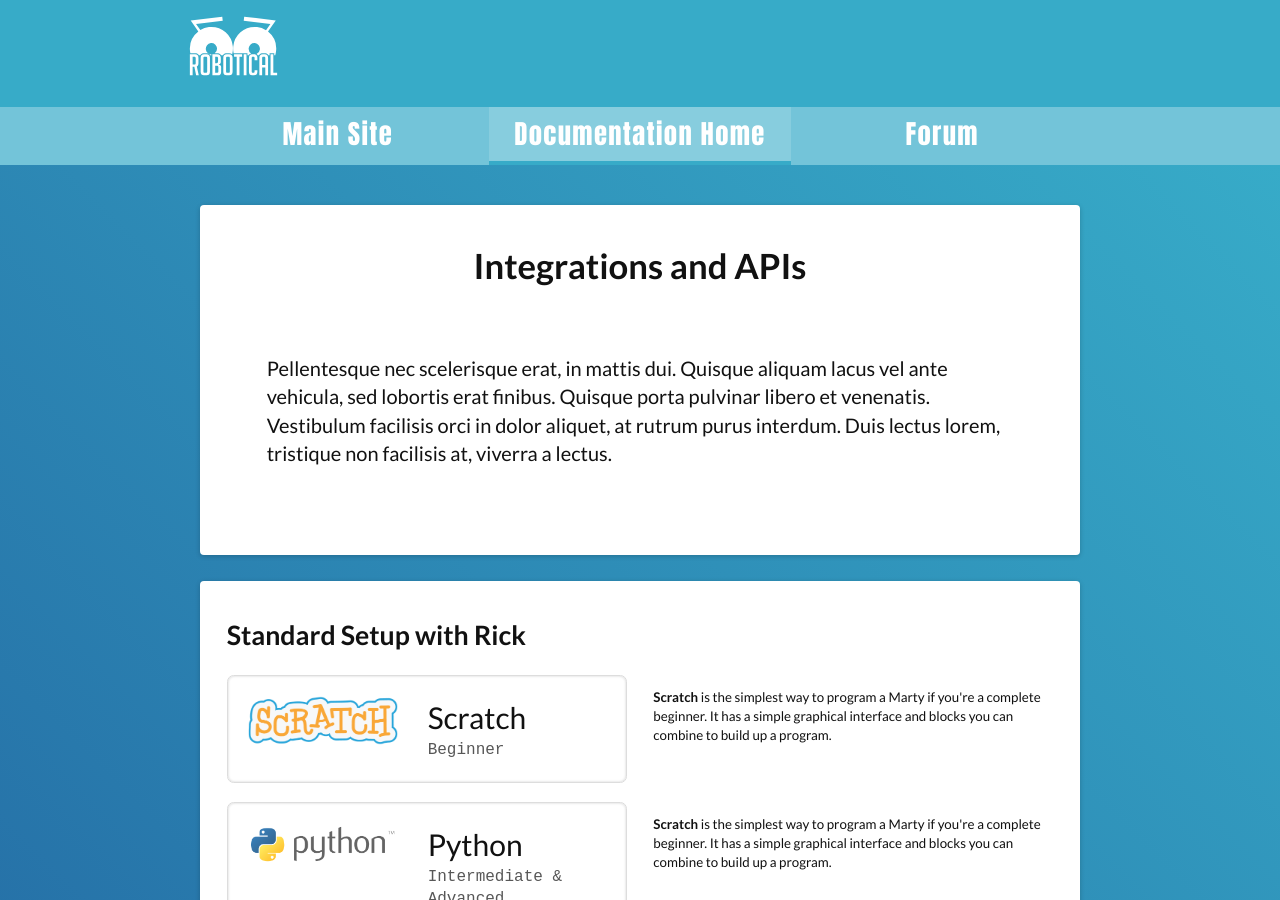
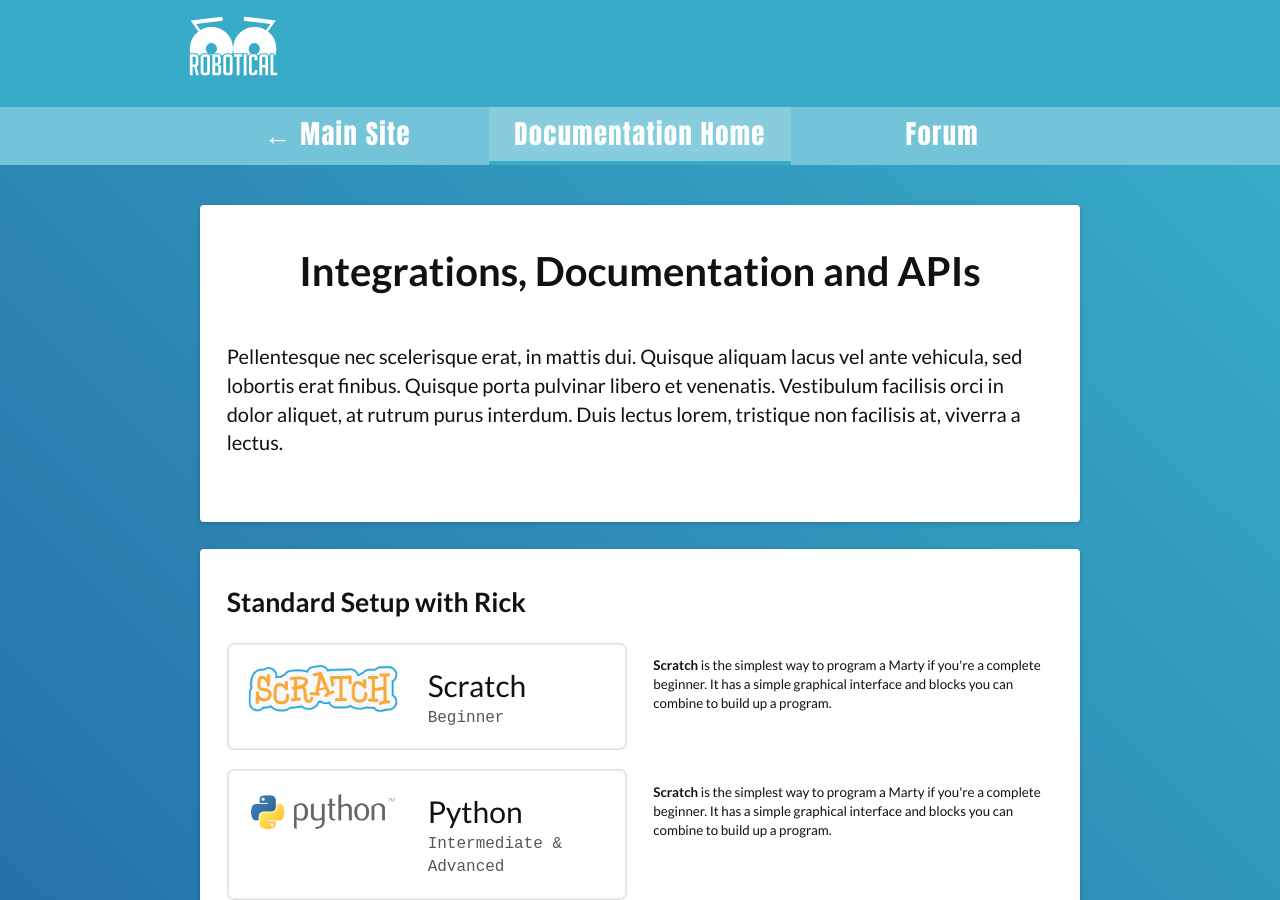
Before and after one commit to robotical/docs.robotical.io, a Jekyll site: the page built from index.html, in a window 1280 px wide and 900 px high. Built offline with Jekyll 4.4.1, drawn with Linux system fonts in a browser that asks for light colours; nearby versions of some CDN libraries; some web fonts are replaced.

Commit message:
Add documentation directories and article layout

```diff
--- a/_config.yml
+++ b/_config.yml
@@ -13,7 +13,7 @@
 url: "http://docs.robotical.io"
 
 navigation:
-  - text: 'Main Site'
+  - text: '&leftarrow; Main Site'
     url: 'https://robotical.io'
   - text: 'Documentation Home'
     url: '/'
--- a/index.html
+++ b/index.html
@@ -4,18 +4,18 @@
 ---
 
 
-
-
 <div class="bg-grad">
   <div class="container nogutter vspace">
 
     <div class="card padder">
-      <h2 class="center">
-        Integrations and APIs
-      </h2>
-      <p class="padder bigger">
+      <h1 class="center">
+        Integrations, Documentation and APIs
+      </h1>
+      <br>
+      <p class="bigger">
         Pellentesque nec scelerisque erat, in mattis dui. Quisque aliquam lacus vel ante vehicula, sed lobortis erat finibus. Quisque porta pulvinar libero et venenatis. Vestibulum facilisis orci in dolor aliquet, at rutrum purus interdum. Duis lectus lorem, tristique non facilisis at, viverra a lectus.
       </p>
+      <br>
     </div>
 
 
@@ -280,9 +280,11 @@
       <h2 class="center">
         Hardware
       </h2>
-      <p class="padder bigger">
+      <br>
+      <p class="bigger">
         Pellentesque nec scelerisque erat, in mattis dui. Quisque aliquam lacus vel ante vehicula, sed lobortis erat finibus. Quisque porta pulvinar libero et venenatis. Vestibulum facilisis orci in dolor aliquet, at rutrum purus interdum. Duis lectus lorem, tristique non facilisis at, viverra a lectus.
       </p>
+      <br>
 
 
       <div class="row padd">
```
Also changed, not shown: _layouts/article.html (added, +9 -0 lines), 5 other files.
